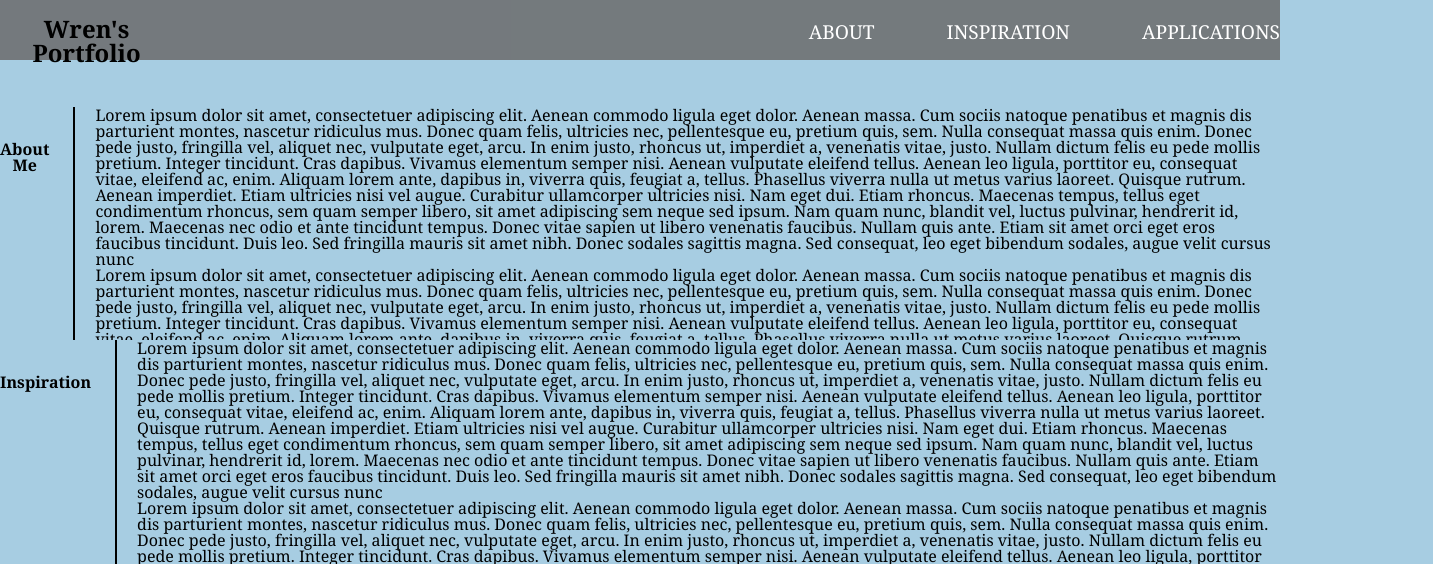
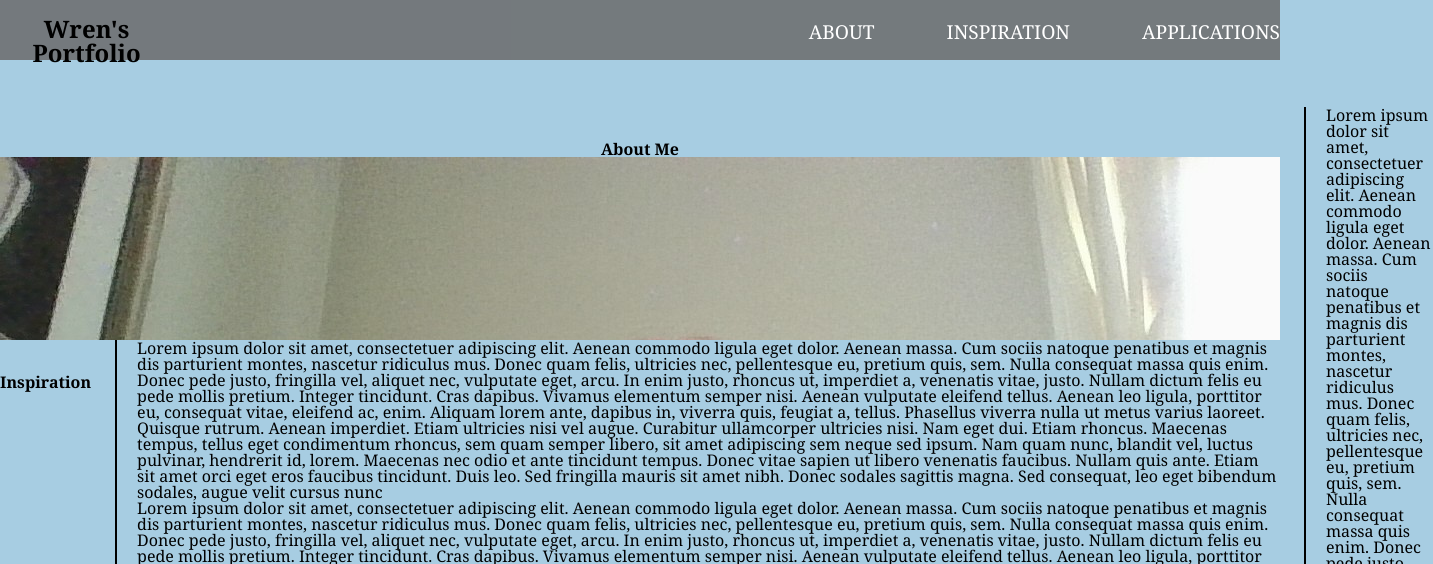
Before and after one commit to wrenjohnson/first-portfolio, a plain HTML site: page index.html in a window 1280 px wide. Shown: the top 564 px of the page, 1433 px wide, since content can reach past the window. Drawn offline with Linux system fonts and the light colour scheme.

Commit message:
made changes to html file

```diff
--- a/index.html
+++ b/index.html
@@ -24,7 +24,9 @@
 
 
   <section id="about-me" class="content">
-    <h2 id="header">About Me</h2>
+    <h2 id="header">About Me
+      <img src="./assets/images/avatar.jpg" alt="">
+    </h2>
     <div class="paragraph">
       <p>Lorem ipsum dolor sit amet, consectetuer adipiscing elit. Aenean commodo ligula eget dolor. Aenean massa. Cum sociis natoque penatibus et magnis dis parturient montes, nascetur ridiculus mus. Donec quam felis, ultricies nec, pellentesque eu, pretium quis, sem. Nulla consequat massa quis enim. Donec pede justo, fringilla vel, aliquet nec, vulputate eget, arcu. In enim justo, rhoncus ut, imperdiet a, venenatis vitae, justo. Nullam dictum felis eu pede mollis pretium. Integer tincidunt. Cras dapibus. Vivamus elementum semper nisi. Aenean vulputate eleifend tellus. Aenean leo ligula, porttitor eu, consequat vitae, eleifend ac, enim. Aliquam lorem ante, dapibus in, viverra quis, feugiat a, tellus. Phasellus viverra nulla ut metus varius laoreet. Quisque rutrum. Aenean imperdiet. Etiam ultricies nisi vel augue. Curabitur ullamcorper ultricies nisi. Nam eget dui. Etiam rhoncus. Maecenas tempus, tellus eget condimentum rhoncus, sem quam semper libero, sit amet adipiscing sem neque sed ipsum. Nam quam nunc, blandit vel, luctus pulvinar, hendrerit id, lorem. Maecenas nec odio et ante tincidunt tempus. Donec vitae sapien ut libero venenatis faucibus. Nullam quis ante. Etiam sit amet orci eget eros faucibus tincidunt. Duis leo. Sed fringilla mauris sit amet nibh. Donec sodales sagittis magna. Sed consequat, leo eget bibendum sodales, augue velit cursus nunc</p>
       <p>Lorem ipsum dolor sit amet, consectetuer adipiscing elit. Aenean commodo ligula eget dolor. Aenean massa. Cum sociis natoque penatibus et magnis dis parturient montes, nascetur ridiculus mus. Donec quam felis, ultricies nec, pellentesque eu, pretium quis, sem. Nulla consequat massa quis enim. Donec pede justo, fringilla vel, aliquet nec, vulputate eget, arcu. In enim justo, rhoncus ut, imperdiet a, venenatis vitae, justo. Nullam dictum felis eu pede mollis pretium. Integer tincidunt. Cras dapibus. Vivamus elementum semper nisi. Aenean vulputate eleifend tellus. Aenean leo ligula, porttitor eu, consequat vitae, eleifend ac, enim. Aliquam lorem ante, dapibus in, viverra quis, feugiat a, tellus. Phasellus viverra nulla ut metus varius laoreet. Quisque rutrum. Aenean imperdiet. Etiam ultricies nisi vel augue. Curabitur ullamcorper ultricies nisi. Nam eget dui. Etiam rhoncus. Maecenas tempus, tellus eget condimentum rhoncus, sem quam semper libero, sit amet adipiscing sem neque sed ipsum. Nam quam nunc, blandit vel, luctus pulvinar, hendrerit id, lorem. Maecenas nec odio et ante tincidunt tempus. Donec vitae sapien ut libero venenatis faucibus. Nullam quis ante. Etiam sit amet orci eget eros faucibus tincidunt. Duis leo. Sed fringilla mauris sit amet nibh. Donec sodales sagittis magna. Sed consequat, leo eget bibendum sodales, augue velit cursus nunc</p>
```
Also changed, not shown: assets/images/avatar.jpg (added).
